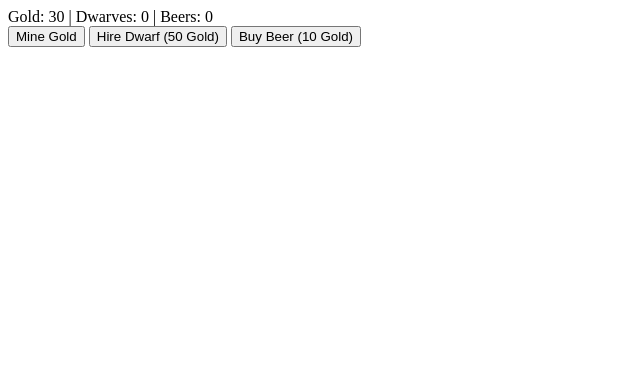
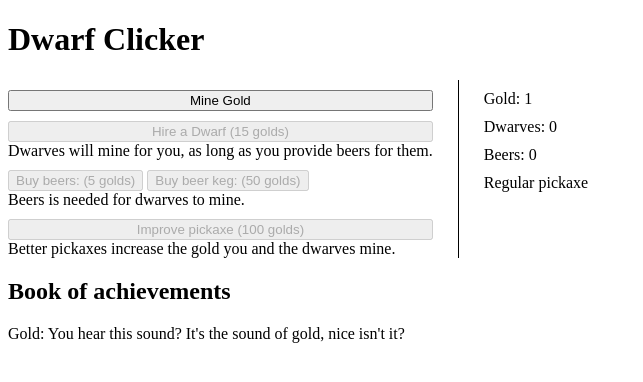
Before and after one commit to Krayorn/DwarfClicker, a plain HTML site: page index.html in a window 1280 px wide. Both pictures are taken after a click on the button "Mine Gold". Shown: the whole page, without its empty margins (0-643 px from the left). Drawn offline with Linux system fonts and the light colour scheme.

Commit message:
Basic game working

```diff
--- a/index.html
+++ b/index.html
@@ -4,13 +4,50 @@
   <meta charset="UTF-8">
   <meta name="viewport" content="width=device-width, initial-scale=1.0">
   <title>Gold Miner</title>
+  <link rel="stylesheet" href="styles.css">
 </head>
 <body>
-  <div id="goldDisplay">Gold: 0</div>
-  <button id="mineButton">Mine Gold</button>
-  <button id="hireDwarfButton">Hire Dwarf (50 Gold)</button>
-  <button id="buyBeerButton">Buy Beer (10 Gold)</button>
+  <h1>Dwarf Clicker</h1>
+  <main class="main" >
+    <section class="actions" >
+      <div class="action" >
+        <button id="mineButton">Mine Gold</button>
+      </div>
+      <div class="action" >
+        <button id="hireDwarfButton"></button>
+        <p>
+          Dwarves will mine for you, as long as you provide beers for them.
+        </p>
+      </div>
+      <div class="action" >
+        <div>
+          <button id="buyBeerButton"></button>
+          <button id="buyBeer10Button"></button>
+        </div>
+        <p>
+          Beers is needed for dwarves to mine.
+        </p>
+      </div>
+      <div class="action" >
+        <button id="improvePickaxeButton"></button>
+        <p>
+          Better pickaxes increase the gold you and the dwarves mine.
+        </p>
+      </div>
+    </section>
 
+    <section class="inventory" >
+      <div id="goldDisplay"></div>
+      <div id="dwarfDisplay"></div>
+      <div id="beerDisplay"></div>
+      <div id="pickaxeDisplay"></div>
+    </section>
+  </main>
+  <section id="book">
+    <h2>Book of achievements</h2>
+    <div id="achievements">
+    </div>
+  </section>
   <script src="script.js"></script>
 </body>
 </html>
--- a/script.js
+++ b/script.js
@@ -1,28 +1,69 @@
 let gold = 0;
 let dwarfs = 0;
 let beers = 0;
+let pickaxe = 0;
 
-// Global variables for customization
-const dwarfCost = 50;
-const beerCost = 10;
-const beerQuantity = 60;
-const goldPerClick = 30; // Quantity of gold mined per click
+const goldPerClick = 1;
 
-const goldDisplay = document.getElementById('goldDisplay');
+let currentDwarfCost = 15;
+const dwarfMultiplier = 1.1;
+
+const beerCost = 5;
+const beerQuantity = 10;
+
+
+let currentPickaxeCost = 100
+const pickAxeMultiplier = 2;
+const pickaxes = ['Regular pickaxe', 'Solid pickaxe', 'Strong pickaxe'];
+
+const achievementsContainer = document.getElementById('achievements');
+
+let availableAchievements = [
+  {
+    name: 'Gold',
+    condition: () => gold >= 1,
+    description: 'You hear this sound? It\'s the sound of gold, nice isn\'t it?',
+  },
+  {
+    name: 'First dwarf',
+    condition: () => dwarfs >= 1,
+    description: 'First hire, the start of a great clan!',
+  },
+  {
+    name: 'Small clan',
+    condition: () => dwarfs >= 10,
+    description: 'Look at this, this almost feels like a mining company!',
+  },
+  {
+    name: 'Riches',
+    condition: () => gold >= 100,
+    description: 'Enough gold to make a bed out of it.',
+  }
+]
+
 const mineButton = document.getElementById('mineButton');
 const hireDwarfButton = document.getElementById('hireDwarfButton');
 const buyBeerButton = document.getElementById('buyBeerButton');
+const buyBeer10Button = document.getElementById('buyBeer10Button');
+const improvePickaxeButton = document.getElementById('improvePickaxeButton');
+
+const goldDisplay = document.getElementById('goldDisplay');
+const dwarfDisplay = document.getElementById('dwarfDisplay');
+const beerDisplay = document.getElementById('beerDisplay');
+const pickaxeDisplay = document.getElementById('pickaxeDisplay');
+
 
 mineButton.addEventListener('click', () => {
-  gold += goldPerClick;
-  updateGoldDisplay();
+  gold += goldPerClick * (pickaxe + 1);
+  updateDisplay();
 });
 
 hireDwarfButton.addEventListener('click', () => {
-  if (gold >= dwarfCost) {
-    gold -= dwarfCost;
+  if (gold >= currentDwarfCost) {
+    gold -= currentDwarfCost;
     dwarfs++;
-    updateGoldDisplay();
+    currentDwarfCost = Math.floor(currentDwarfCost * dwarfMultiplier);
+    updateDisplay();
   } else {
     alert('Not enough gold to hire a dwarf!');
   }
@@ -32,22 +73,78 @@ buyBeerButton.addEventListener('click', () => {
   if (gold >= beerCost) {
     gold -= beerCost;
     beers += beerQuantity;
-    updateGoldDisplay();
+    updateDisplay();
   } else {
     alert('Not enough gold to buy beer!');
   }
 });
 
-function updateGoldDisplay() {
-  goldDisplay.textContent = `Gold: ${gold} | Dwarves: ${dwarfs} | Beers: ${beers}`;
+buyBeer10Button.addEventListener('click', () => {
+  if (gold >= beerCost * 10) {
+    gold -= beerCost * 10;
+    beers += beerQuantity * 10;
+    updateDisplay();
+  } else {
+    alert('Not enough gold to buy beer!');
+  }
+});
+
+
+improvePickaxeButton.addEventListener('click', () => {
+  if (gold >= currentPickaxeCost && pickaxe < pickaxes.length - 1) {
+    gold -= currentPickaxeCost;
+    pickaxe += 1;
+    currentPickaxeCost = Math.floor(currentPickaxeCost * pickAxeMultiplier);
+    updateDisplay();
+  } else {
+    alert('Not enough gold to improve pickaxe!');
+  }
+});
+
+function updateDisplay() {
+  goldDisplay.textContent = `Gold: ${gold}`;
+  dwarfDisplay.textContent = `Dwarves: ${dwarfs}`;
+  beerDisplay.textContent = `Beers: ${beers}`;
+  pickaxeDisplay.textContent = `${pickaxes[pickaxe]}`;
+
+  hireDwarfButton.textContent = `Hire a Dwarf (${currentDwarfCost} golds)`;
+  buyBeerButton.textContent = `Buy beers: (${beerCost} golds)`;
+  buyBeer10Button.textContent = `Buy beer keg: (${beerCost * 10} golds)`;
+  improvePickaxeButton.textContent = `Improve pickaxe (${currentPickaxeCost} golds)`;
+  if (pickaxe >= pickaxes.length - 1) {
+    improvePickaxeButton.textContent = `Technology is not available to imrpove the pickaxe even furhter`;
+  }
+
+  hireDwarfButton.disabled = gold < currentDwarfCost;
+  buyBeerButton.disabled = gold < beerCost;
+  buyBeer10Button.disabled = gold < beerCost * 10;
+
+  improvePickaxeButton.disabled = gold < currentPickaxeCost || pickaxe >= pickaxes.length - 1;
 }
 
+
 function collectGold() {
-  const availableBeers = Math.min(beers, dwarfs); // Ensure we only consume available beers
-  gold += availableBeers; // Each dwarf produces one gold per beer consumed
-  beers -= availableBeers; // Reduce the number of beers by the amount consumed
-  updateGoldDisplay();
+  const dwarvesMining = Math.min(beers, dwarfs);
+
+  gold += dwarvesMining  * (pickaxe + 1);
+  beers -= dwarvesMining;
+  updateDisplay();
+  checkAchievements();
+}
+
+function checkAchievements() {
+  availableAchievements = availableAchievements.filter(achievement => {
+    if (achievement.condition()) {
+      const achievementParagraph = document.createElement('p');
+      achievementParagraph.textContent = `${achievement.name}: ${achievement.description}`;
+      achievementsContainer.appendChild(achievementParagraph);
+      return false;
+    }
+
+    return true;
+  })
 }
 
 // Automatically collect gold every second
 setInterval(collectGold, 1000);
+updateDisplay()
--- /dev/null
+++ b/styles.css
@@ -0,0 +1,28 @@
+.main {
+    display: flex;
+}
+
+.actions {
+    display: flex;
+    flex-direction: column;
+    padding-right: 25px;
+
+    border-right: 1px solid black;
+
+    .action {
+        margin-top: 10px;
+        display: flex;
+        flex-direction: column;
+
+        p {
+            margin: 0;
+        }
+    }
+}
+
+.inventory {
+    margin-left: 25px;
+    div {
+        margin-top: 10px;
+    }
+}
```
